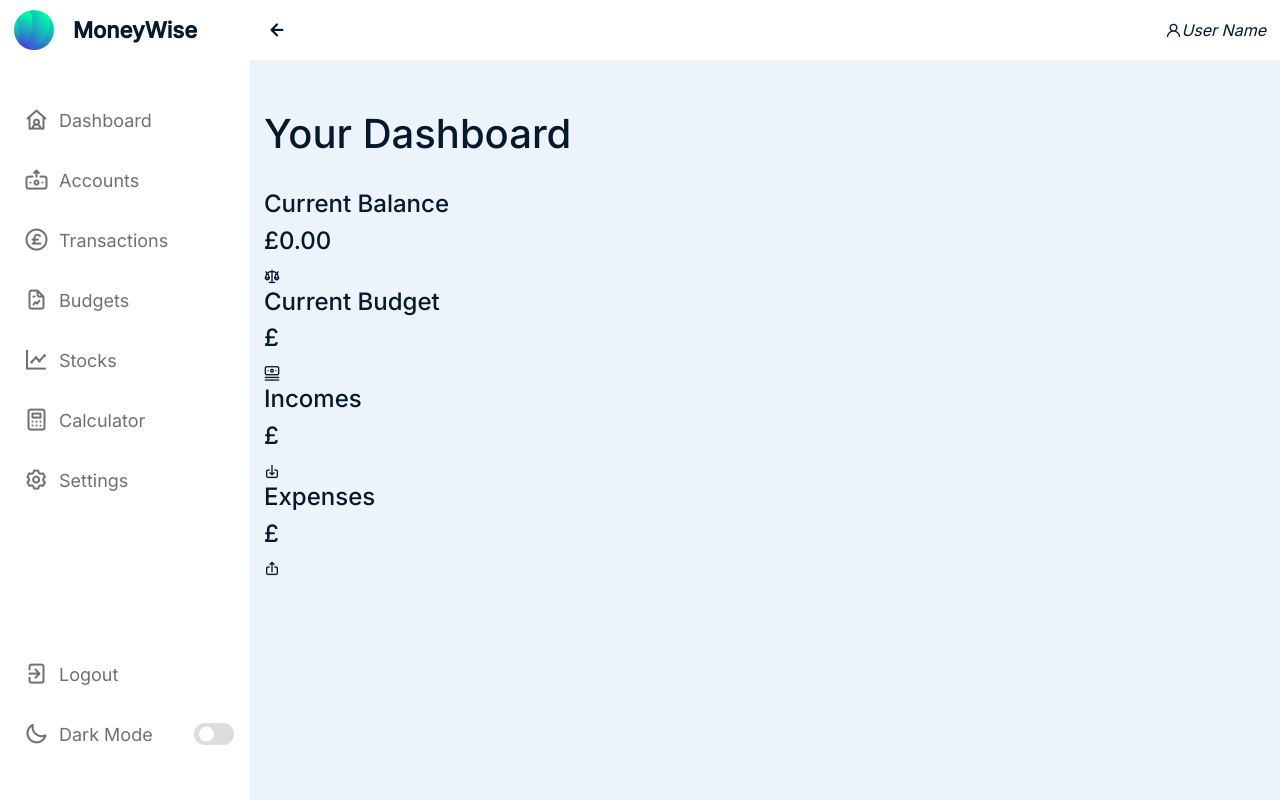
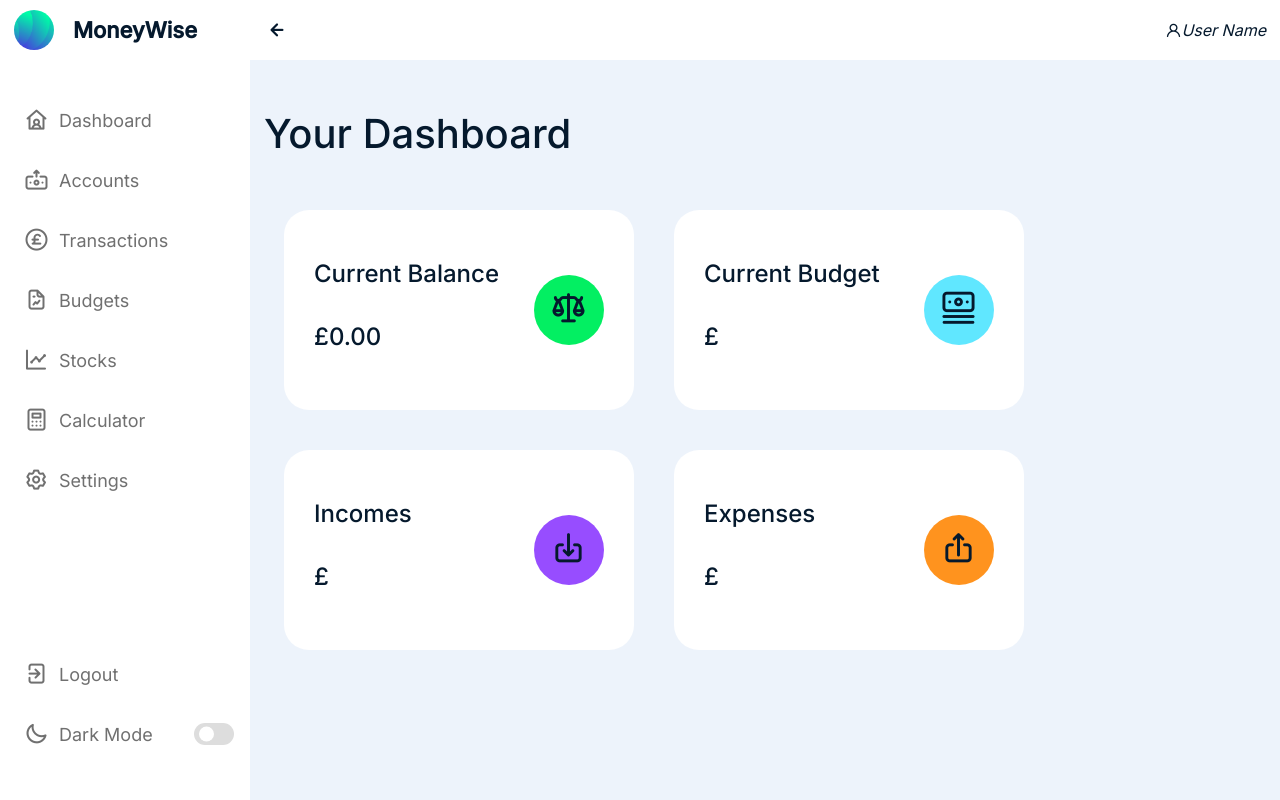
Before and after one commit to Viver2nd/MoneyWise, a Django app: page / in a window 1280 px wide. Run offline with Django 4.2, Linux system fonts and the light colour scheme; the visitor is signed in with stand-in values (Sample User, id 1); data that the repository does not hold is empty.

Commit message:
add transactions cards

```diff
--- a/main_app/static/css/style.css
+++ b/main_app/static/css/style.css
@@ -218,6 +218,31 @@ nav.close ~ .dashboard .top{
 	border-radius: 30px;
 	border: none;
 	box-shadow: 0px 2px 4px rgba(0, 0, 0, 0.2);
+	display: flex;
+	justify-content: space-between;
+}
+
+.d-flex  i{
+	height: 70px;
+	width: 70px;
+	font-size: 35px;
+	padding-top:6px;
+	padding-left:17px;
+	border-radius: 50%;
+	color: #05192D;
+}
+
+.uil-balance-scale{
+	background-color: #03EF62;
+}
+.uil-money-stack{
+	background-color: #60e7ff;
+}
+.uil-download-alt{
+	background-color: #974DFF;
+}
+.uil-upload-alt{
+	background-color: #ff931e;
 }
 
 .table thead th{
@@ -228,14 +253,56 @@ nav.close ~ .dashboard .top{
 .table tbody td {
 	color: var(--black-light-color);
 }
+.dash-card-container{
+	display: flex;
+	flex-wrap: wrap;
+}
 
+
+.dash-card{
+	justify-content: space-between;
+	display: flex;
+	background-color: var(--panel-color);
+	border-radius: 25px;
+	padding:50px 30px;
+	width: 350px;
+	height: 200px;
+	margin:20px;
+	align-items: center;
+}
+.dash-card i{
+	height: 70px;
+	width: 70px;
+	font-size: 35px;
+	padding-top:6px;
+	padding-left:17px;
+	border-radius: 50%;
+}
+.dash-card .uil-balance-scale{
+	background-color: #03EF62;
+}
+.dash-card .uil-money-stack{
+	background-color: #60e7ff;
+}
+.dash-card .uil-download-alt{
+	background-color: #974DFF;
+}
+.dash-card .uil-upload-alt{
+	background-color: #ff931e;
+}
+.dash-card-left{
+	height: 100%;
+	display: flex;
+	flex-direction: column;
+	justify-content: space-between;
+}
 th.date {
 	cursor: pointer;
 }
 
 .dropdown button{
 	border-radius: 30px;
-	background-color: #6503ab;
+	background-color: #0afca7;
 	height: 60px;
 	width:200px;
 	box-shadow: 0px 2px 4px rgba(0, 0, 0, 0.2);
@@ -245,7 +312,7 @@ th.date {
 
 .dropdown button:hover {
 	color: white;
-	background-color: #53018d;
+	background-color: #004f2d;
 	transition: background-color 0.3s ease, color 0.3s ease;
 }
 
@@ -255,6 +322,8 @@ th.date {
 	border-radius: 20px;
 	box-shadow: 0px 2px 4px rgba(0, 0, 0, 0.2);
 	border: none;
+	transform: translateY(-10px);
+	transition: opacity 0.3s ease, transform 0.5s ease;
 }
 
 .dropdown-item{
```
Also changed, not shown: main_app/templates/transactions/transactions.html (+19 -7 lines).
